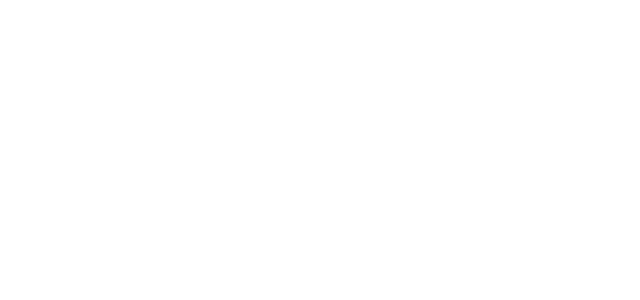
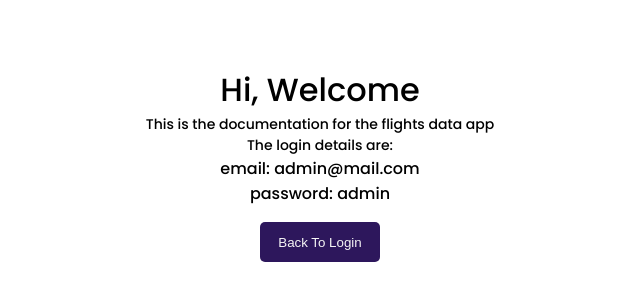
Before and after one commit to Istine/flight-viewer-react, a React (Vite) app: page /docs in a window 1280 px wide. Before the commit this address had no page. Shown: the part 236-536 px from the top of the page, without its empty margins (320-960 px from the left). Built offline with nearby package versions, Linux system fonts and the light colour scheme.

Commit message:
added docs page

```diff
--- a/src/App.tsx
+++ b/src/App.tsx
@@ -1,15 +1,28 @@
-import { BrowserRouter as Router, Routes, Route } from "react-router-dom";
+import {
+  BrowserRouter as Router,
+  Routes,
+  Route,
+  useNavigate,
+} from "react-router-dom";
 import Login from "./pages/login";
 import DashBoard from "./pages/dashboard";
 import GlobalContext from "./context/time-range";
+import Docs from "./pages/Docs";
 
 const App = () => {
+  const goTo =
+    (url: string) =>
+    (e: React.MouseEvent<HTMLAnchorElement | HTMLButtonElement>) => {
+      location.href = url;
+    };
+
   return (
     <GlobalContext>
       <Router>
         <Routes>
-          <Route path="/" element={<Login />} />
+          <Route path="/" element={<Login goTo={goTo} />} />
           <Route path="/dashboard" element={<DashBoard />} />
+          <Route path="/docs" element={<Docs goTo={goTo} />} />
         </Routes>
       </Router>
     </GlobalContext>
--- a/src/dashboard.css
+++ b/src/dashboard.css
@@ -122,7 +122,7 @@ body {
   display: flex;
   flex-direction: column;
   padding: 3em 0;
-  overflow-x: scroll;
+  overflow-x: auto;
 }
 
 .layout-container .left-pane-wrapper .main-content table {
--- /dev/null
+++ b/src/docs.css
@@ -0,0 +1,24 @@
+.docs {
+  display: flex;
+  flex-direction: column;
+  align-items: center;
+  overflow: hidden;
+  justify-content: center;
+  width: 100%;
+  min-width: 400px;
+  min-height: 100vh;
+}
+
+.docs p {
+  margin: 0;
+  width: auto;
+  font-size: 14px;
+}
+
+.docs span {
+  font-weight: 700;
+}
+
+.docs button {
+  width: 120px;
+}
--- a/src/hooks/useGet.tsx
+++ b/src/hooks/useGet.tsx
@@ -2,6 +2,7 @@ import React from "react";
 import { IOpenSkyData } from "../components/Table";
 import { convertStringTimeToEpoch, convertStringTimeToEpoch2 } from "../utils";
 
+//time difference on first page load
 const fourHoursBefore = new Date(Date.now() - 13200000).toUTCString();
 const fiveHoursBefore = new Date(Date.now() - 16800000).toUTCString();
 
--- a/src/index.css
+++ b/src/index.css
@@ -158,6 +158,7 @@ footer a {
   color: #2d175c;
   font-size: 13px;
   margin-top: 0.5rem;
+  cursor: pointer;
 }
 
 @media screen and (max-width: 600px) {
--- a/src/main.tsx
+++ b/src/main.tsx
@@ -5,6 +5,7 @@ import "./index.css";
 import "./dashboard.css";
 import "./paginate.css";
 import "./mobile-view.css";
+import "./docs.css";
 
 ReactDOM.createRoot(document.getElementById("root") as HTMLElement).render(
   <React.StrictMode>
--- a/src/mobile-view.css
+++ b/src/mobile-view.css
@@ -23,8 +23,8 @@
 }
 
 .close-icon {
-  width: 25px;
-  height: 25px;
+  width: 35px;
+  height: 35px;
   cursor: pointer;
   pointer-events: all;
 }
--- /dev/null
+++ b/src/pages/Docs.tsx
@@ -0,0 +1,18 @@
+const Docs: React.FC<{
+  goTo: (
+    url: string
+  ) => (e: React.MouseEvent<HTMLAnchorElement | HTMLButtonElement>) => void;
+}> = ({ goTo }) => {
+  return (
+    <div className="docs">
+      <h1>Hi, Welcome</h1>
+      <p>This is the documentation for the flights data app</p>
+      <p>The login details are:</p>
+      <span>email: admin@mail.com</span>
+      <span>password: admin</span>
+      <button onClick={goTo("/")}>Back to Login</button>
+    </div>
+  );
+};
+
+export default Docs;
--- a/src/pages/login.tsx
+++ b/src/pages/login.tsx
@@ -14,7 +14,13 @@ type UserLogin = {
   showPassword: boolean;
 };
 
-const Login: React.FC<{}> = () => {
+const Login: React.FC<{
+  goTo: (
+    url: string
+  ) => (
+    e: React.MouseEvent<HTMLAnchorElement | HTMLButtonElement | HTMLSpanElement>
+  ) => void;
+}> = ({ goTo }) => {
   const navigate = useNavigate();
 
   const [loginFormState, setLoginFormState] = React.useState<UserLogin>({
@@ -140,7 +146,9 @@ const Login: React.FC<{}> = () => {
               >
                 <CheckBox text="remember me" value={loginFormState.check} />
               </div>
-              <span className="forgot-password">forgot password</span>
+              <span onClick={goTo("/docs")} className="forgot-password">
+                forgot password
+              </span>
             </div>
             <Button
               text={buttonText}
@@ -150,7 +158,7 @@ const Login: React.FC<{}> = () => {
           </form>
         </div>
         <footer>
-          <a href="#">Read the Docs</a>
+          <a onClick={goTo("/docs")}>Read the Docs</a>
         </footer>
       </div>
     </>
--- a/src/utils.ts
+++ b/src/utils.ts
@@ -62,7 +62,6 @@ export const filterbySearchInput = (
   defaultData: any
 ) => {
   const found = data[search.toLowerCase()];
-  console.log(data);
 
   if (found) return found;
   return defaultData;
```
